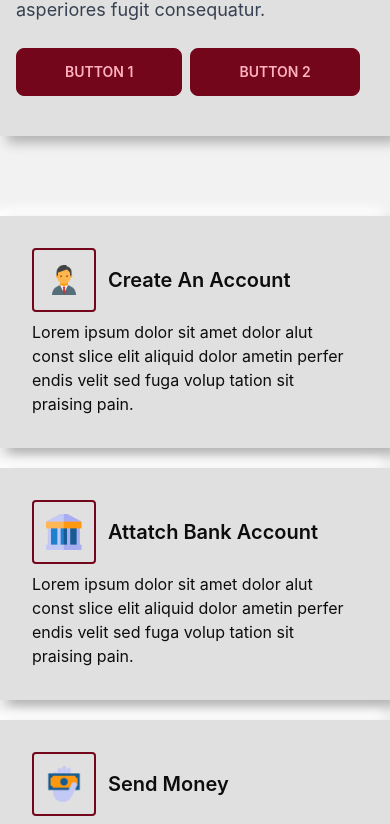
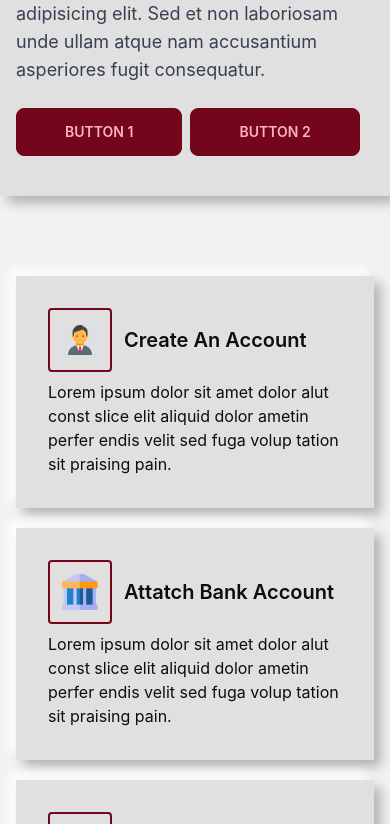
Before and after one commit to azizurrahman-zero/digimoney-bank_client-side, a React (Create React App) app: page / in a window 390 px wide. Shown: the part 4654-5478 px from the top of the page. Built offline with nearby package versions, Linux system fonts and the light colour scheme.

Commit message:
update feature section

```diff
--- a/src/pages/Home/Features.js
+++ b/src/pages/Home/Features.js
@@ -26,7 +26,7 @@ const Features = () => {
     },
   ];
   return (
-    <section className="py-20">
+    <section className="py-20 px-4 lg:px-0">
       <div className="grid lg:grid-cols-3 gap-5">
          {
             Features.map(feature=><Feature feature={feature} />)
--- a/src/pages/Home/NewsPortal.js
+++ b/src/pages/Home/NewsPortal.js
@@ -10,7 +10,7 @@ const NewsPortal = () => {
     .then(data=>setNewsData(data))
    },[])
     return (
-        <section className='mt-20'>
+        <section className='mt-20 px-4 lg:px-0'>
             <h1 className='text-6xl uppercase text-center text-primary my-20'>Our Latest News</h1>
             <div className='grid lg:grid-cols-3 gap-5'>
 
```
